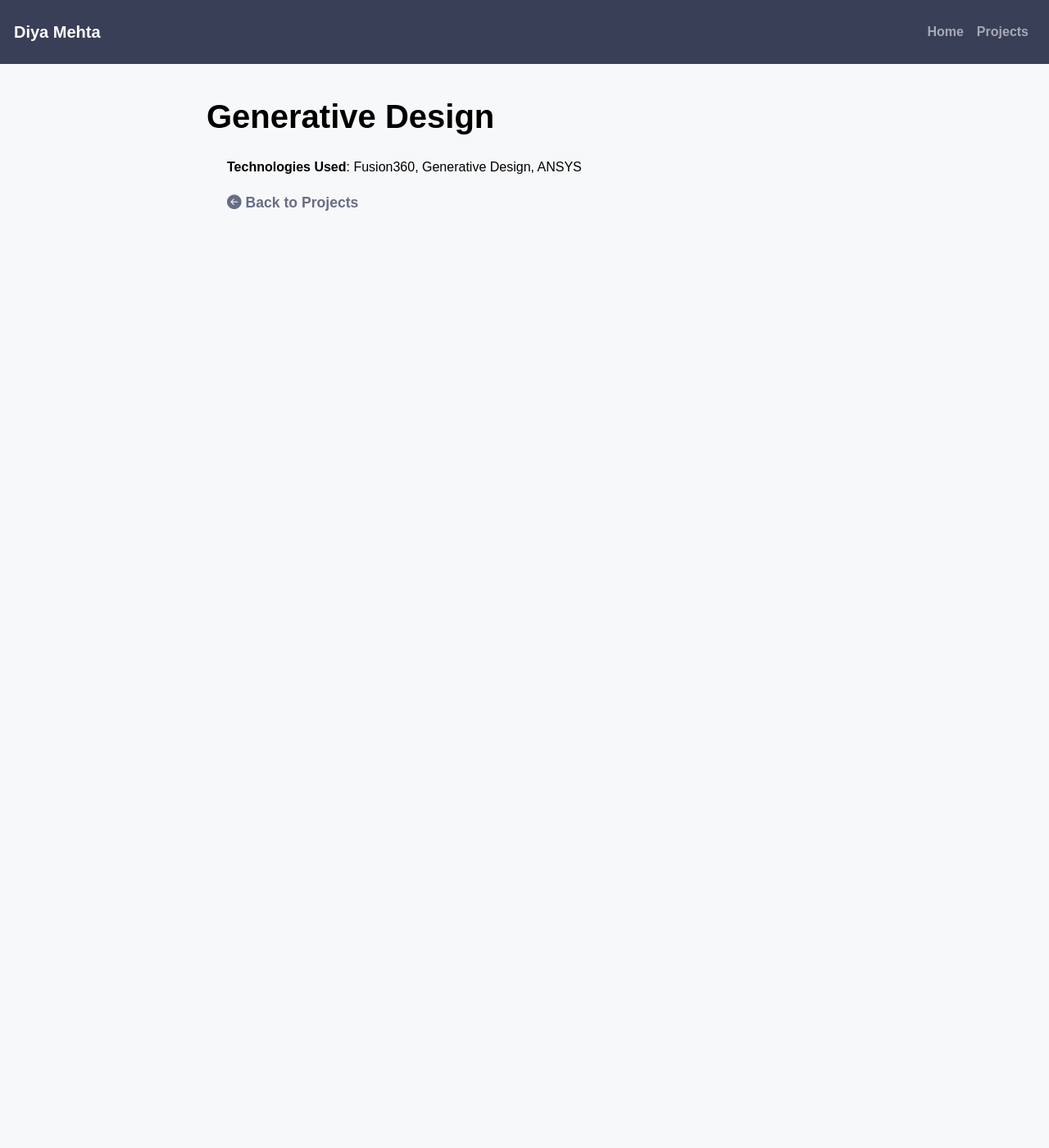
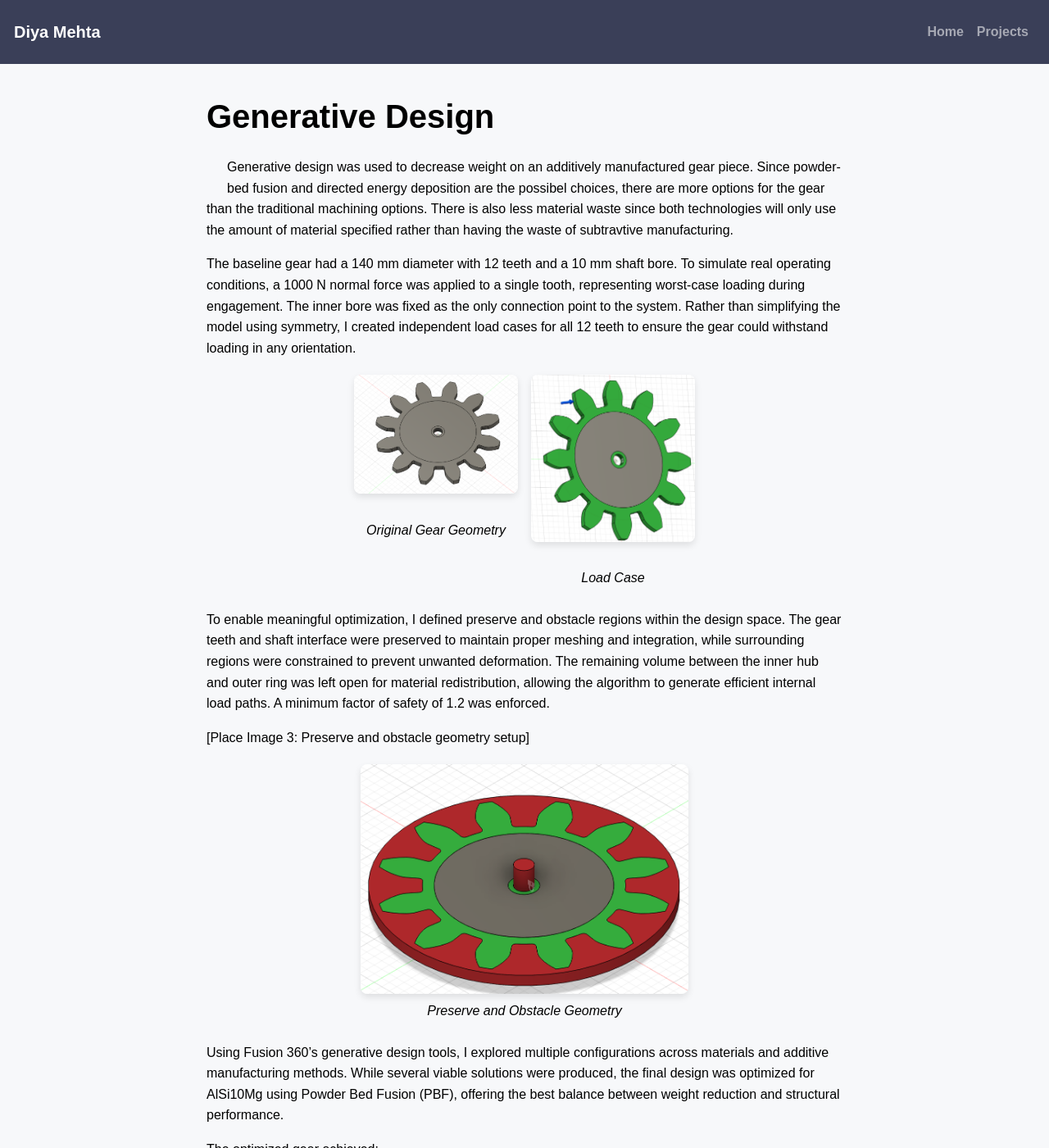
Before and after one commit to Dtm01/portfolio, a Jekyll site: the page built from _projects/2026- Generative Design.md, in a window 1280 px wide and 1400 px high. Shown: the whole window at 82% size. Built offline with Jekyll 4.4.1, drawn with Linux system fonts in a browser that asks for light colours; some of the changed text lies outside the part shown.

Commit message:
anotha day

```diff
--- a/_projects/2026- Generative Design.md
+++ b/_projects/2026- Generative Design.md
@@ -5,3 +5,72 @@ description: Generative Design of a Gear
 technologies: [Fusion360, Generative Design, ANSYS]
 image:
 ---
+
+
+Generative design was used to decrease weight on an additively manufactured gear piece. Since powder-bed fusion and directed energy deposition are the possibel choices, there are more options for the gear than the traditional machining options. There is also less material waste since both technologies will only use the amount of material specified rather than having the waste of subtravtive manufacturing.
+
+The baseline gear had a 140 mm diameter with 12 teeth and a 10 mm shaft bore. To simulate real operating conditions, a 1000 N normal force was applied to a single tooth, representing worst-case loading during engagement. The inner bore was fixed as the only connection point to the system. Rather than simplifying the model using symmetry, I created independent load cases for all 12 teeth to ensure the gear could withstand loading in any orientation.
+
+
+
+<div class="centered-image-block">
+  <table>
+    <tr>
+      <td>
+        <img src="{{ 'assets/images/oggear.png' | relative_url }}" width="200"><br>
+        <em><i>Original Gear Geometry</i></em>
+      </td>
+      <td>
+        <img src="{{ 'assets/images/loadgeom.png' | relative_url }}" width="200"><br>
+        <em><i>Load Case</i></em>
+      </td>
+    </tr>
+  </table>
+</div>
+
+To enable meaningful optimization, I defined preserve and obstacle regions within the design space. The gear teeth and shaft interface were preserved to maintain proper meshing and integration, while surrounding regions were constrained to prevent unwanted deformation. The remaining volume between the inner hub and outer ring was left open for material redistribution, allowing the algorithm to generate efficient internal load paths. A minimum factor of safety of 1.2 was enforced.
+
+[Place Image 3: Preserve and obstacle geometry setup]
+
+<p class="centered-image-block">
+  <img src="{{ 'assets/images/genconstraint.png' | relative_url }}"  width="400">
+  <i>Preserve and Obstacle Geometry</i>
+</p>
+
+Using Fusion 360’s generative design tools, I explored multiple configurations across materials and additive manufacturing methods. While several viable solutions were produced, the final design was optimized for AlSi10Mg using Powder Bed Fusion (PBF), offering the best balance between weight reduction and structural performance.
+
+The optimized gear achieved:
+
+~45% mass reduction compared to the original geometry
+Factor of safety ≈ 1.7 under 1000 N loading
+Maximum stress ≈ 139 MPa, below material yield (~240 MPa)
+
+
+
+<p class="centered-image-block">
+  <img src="{{ 'assets/images/finalgear.png' | relative_url }}"  width="400">
+  <i>Final Optimized Gear Design</i>
+</p>
+
+To validate the design, I conducted finite element analysis in both Fusion 360 and ANSYS.
+
+[Place Image 5: Stress analysis comparison (Fusion vs ANSYS)]
+
+
+<div class="centered-image-block">
+  <table>
+    <tr>
+      <td>
+        <img src="{{ 'assets/images/fusiongear.png' | relative_url }}" width="200"><br>
+        <em><i>Stress Analysis in Fusion</i></em>
+      </td>
+      <td>
+        <img src="{{ 'assets/images/ansysgear.png' | relative_url }}" width="200"><br>
+        <em><i>Stress Analysis in ANSYS</i></em>
+      </td>
+    </tr>
+  </table>
+</div>
+
+
+Both simulations showed consistent stress distribution patterns, with peak stresses occurring in the internal load-bearing members rather than the gear teeth. This confirms that preserving the tooth geometry prevented stress concentration at the contact surfaces, while the optimized internal structure efficiently transferred loads to the shaft. Differences in absolute stress values between the two tools highlighted variations in modeling assumptions, but overall trends aligned, supporting the design’s reliability.
```
Also changed, not shown: assets/images/ansysgear.png (added), assets/images/finalgear.png (added), assets/images/fusiongear.png (added), assets/images/genconstraint.png (added), assets/images/loadgeom.png (added), assets/images/oggear.png (added), 1 other file.
